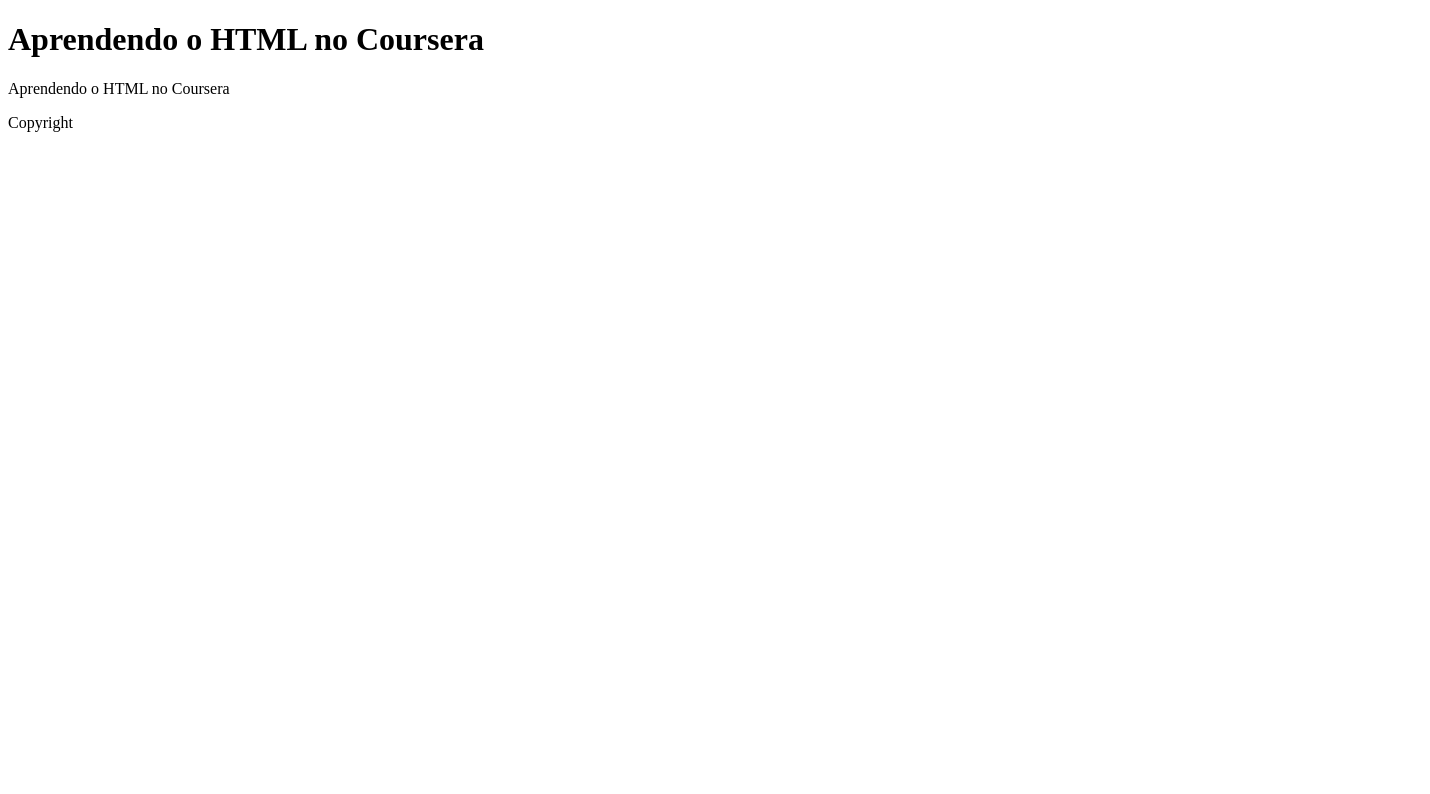
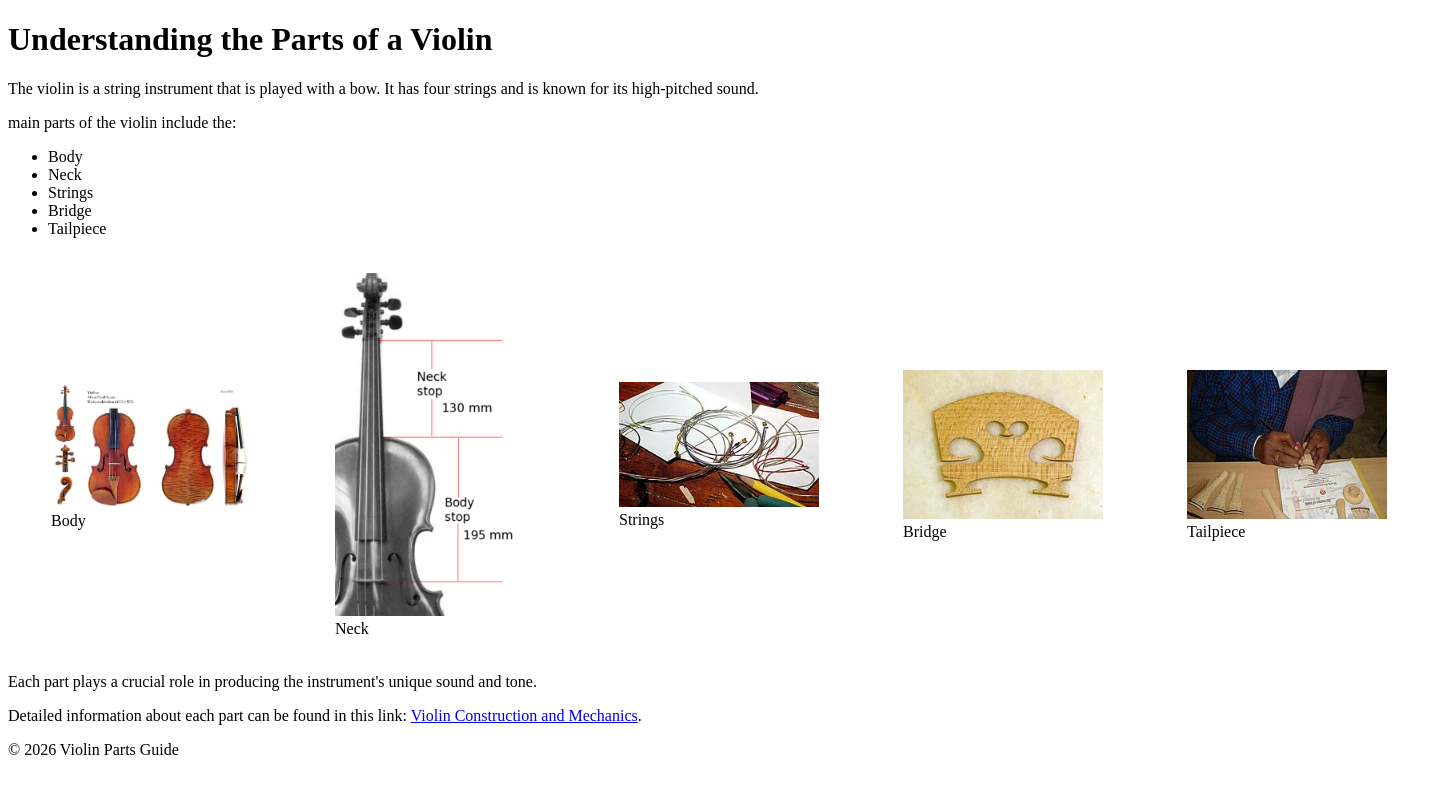
Before and after one commit to apretzel/html-course-coursera, a plain HTML site: page index.html in a window 1280 px wide. Shown: the whole page, 1430 px wide, since content can reach past the window. Drawn offline with Linux system fonts and the light colour scheme.

Commit message:
Add files via upload

```diff
--- a/index.html
+++ b/index.html
@@ -3,12 +3,65 @@
 <head>
     <meta charset="UTF-8">
     <meta name="viewport" content="width=device-width, initial-scale=1.0">
-    <title>HTML Coursera</title>
+    <title>Violin Parts</title>
 </head>
 <body>
-    <header><h1> Aprendendo o HTML no Coursera</h1></header><p>Aprendendo o HTML no Coursera</p>
+<main>
+<h1>Understanding the Parts of a Violin</h1>
 
+    The violin is a string instrument that is played with a bow. It has four strings and is known for its high-pitched sound.
+    <p> main parts of the violin include the:
+    <ul>
+        <li>Body</li>
+        <li>Neck</li>
+        <li>Strings</li>
+        <li>Bridge</li>
+        <li>Tailpiece</li>
+    </ul>
+
+<table>
+    <tr>
+        <td>
+            <figure>
+                <img src="Violin_Details.jpg" alt="Violin Body" width="200">
+                <figcaption>Body</figcaption>
+            </figure>
+        </td>
+        <td>
+            <figure>
+                <img src="Violin_mensur_stops.png" alt="Violin Neck" width="200">
+                <figcaption>Neck</figcaption>
+            </figure>
+        </td>
+        <td>
+            <figure>
+                <img src="Coiled_strings.JPG" alt="Violin Strings" width="200">
+                <figcaption>Strings</figcaption>
+            </figure>
+        </td>
+        <td>
+            <figure>
+                <img src="Finished_back.jpg" alt="Violin Bridge" width="200">
+                <figcaption>Bridge</figcaption>
+            </figure>
+        </td>
+        <td>
+            <figure>
+                <img src="Carving_of_a_violin_tailpiece.jpg" alt="Violin Tailpiece" width="200">
+                <figcaption>Tailpiece</figcaption>
+            </figure>
+        </td>
+    </tr>
+</table>
+
+<p>
+    Each part plays a crucial role in producing the instrument's unique sound and tone.</p>
+    <p>Detailed information about each part can be found in this link: <a href="https://en.wikipedia.org/wiki/Violin_construction_and_mechanics">Violin Construction and Mechanics</a>.
+</p>
+</main>
+<footer>
+    <p>&copy; 2026 Violin Parts Guide</p>
+</footer>
 </body>
-<footer>Copyright</footer>
 
 </html>
```
